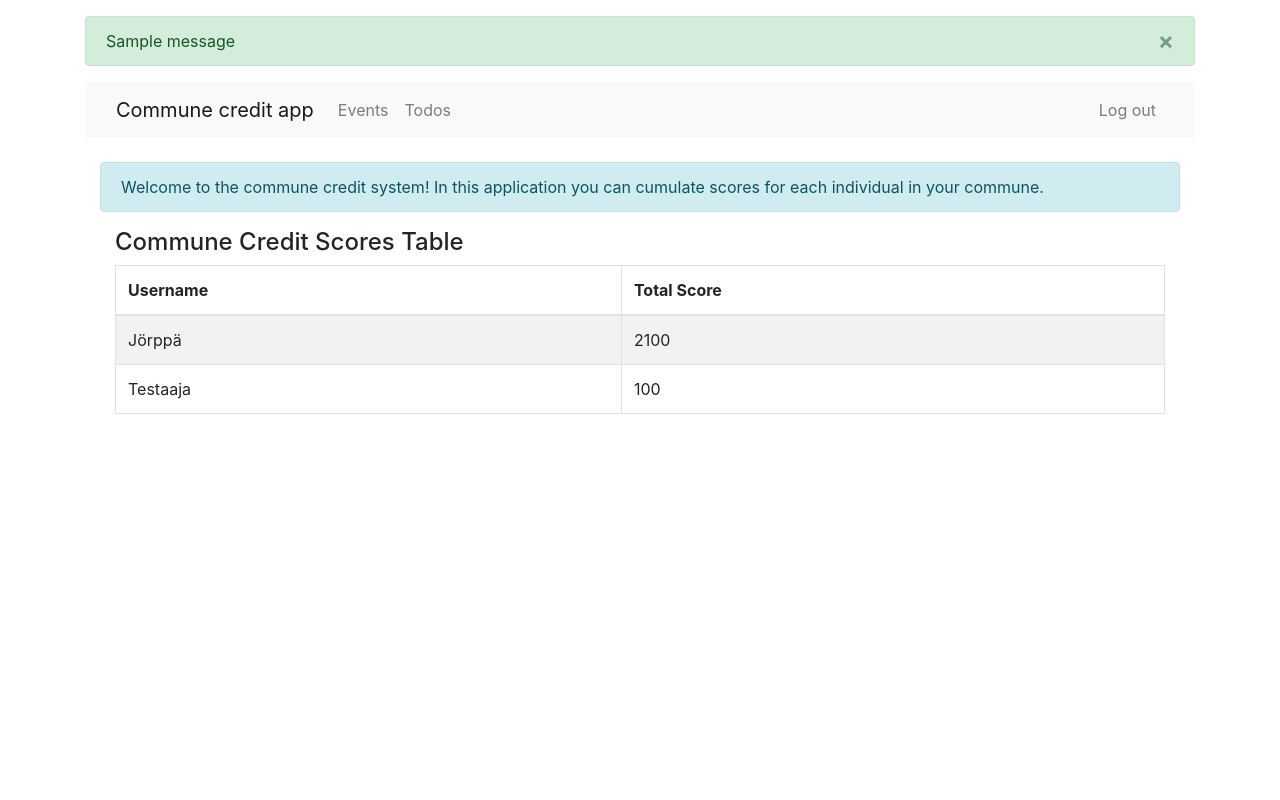
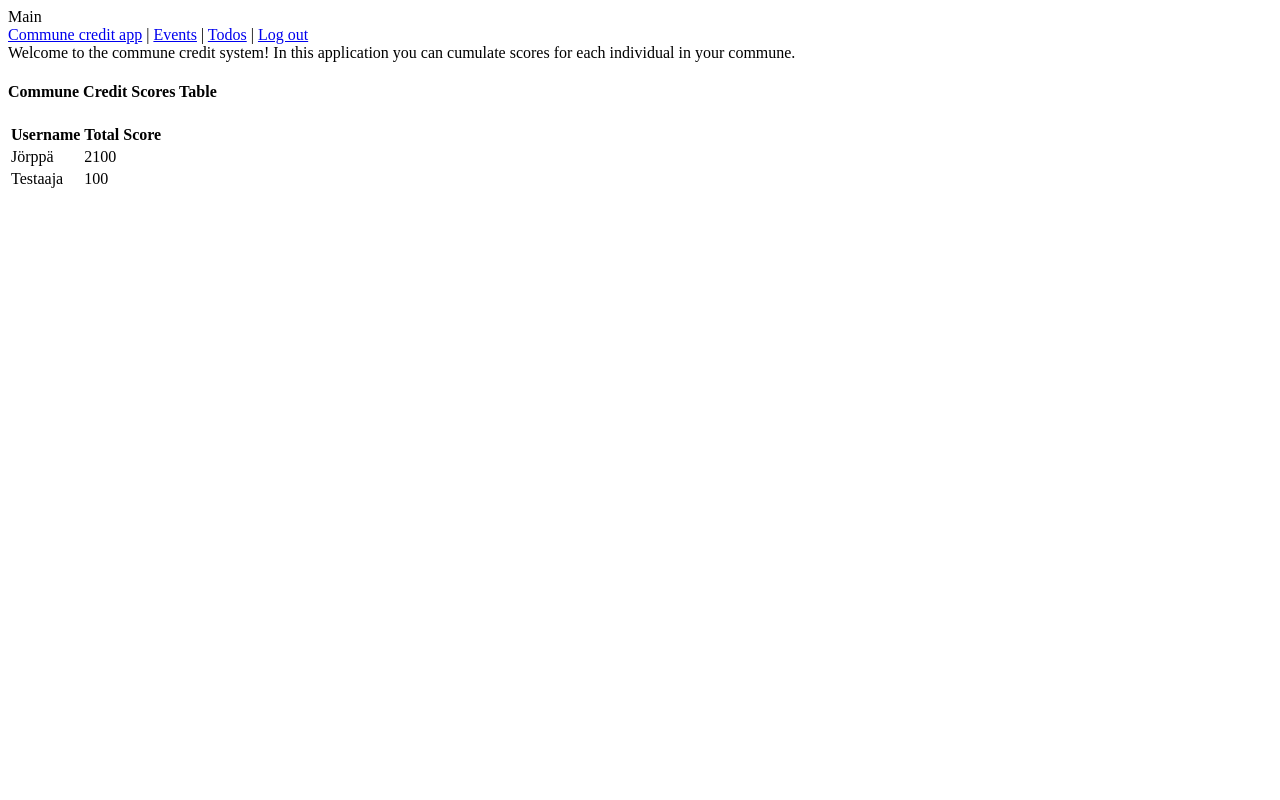
Before and after one commit to kallioaa/Kommuunisovellus, a Flask app: page / in a window 1280 px wide. Run offline with Flask 3, Linux system fonts and the light colour scheme; the visitor is signed in with stand-in values (Sample User, id 1); data comes from the database, SQL or seed files in the repository; one stand-in notice (Sample message) is shown; some libraries are stand-ins or nearby versions.

Commit message:
Removing bootstrap from the project

```diff
--- a/app/mod_events/controllers.py
+++ b/app/mod_events/controllers.py
@@ -3,7 +3,6 @@
 """
 
 from flask import render_template, Blueprint, session, redirect, url_for, flash, request
-from app.mod_events.forms import CreateEventForm
 from app.mod_events.models import add_event_to_database, get_all_passed_events
 from app.mod_users.models import get_usernames_and_emails, get_user_id
 from app.mod_voting.models import add_vote
--- a/app/templates/bootstrap/base.html
+++ /dev/null
@@ -1,36 +0,0 @@
-<!DOCTYPE html>
-<html lang="en">
-
-<head>
-    <meta charset="UTF-8">
-    <meta name="viewport" content="width=device-width, initial-scale=1.0">
-    <title>{% block title %} {% endblock %}</title>
-    <link href="https://stackpath.bootstrapcdn.com/bootstrap/4.5.2/css/bootstrap.min.css" rel="stylesheet">
-</head>
-
-<body>
-    <div class="container mt-3">
-        {% with messages = get_flashed_messages(with_categories=true) %}
-        {% if messages %}
-        <div class="flashes">
-            {% for category, message in messages %}
-            <div class="alert alert-{{ category }} alert-dismissible fade show" role="alert">
-                {{ message }}
-                <button type="button" class="close" data-dismiss="alert" aria-label="Close">
-                    <span aria-hidden="true">&times;</span>
-                </button>
-            </div>
-            {% endfor %}
-        </div>
-        {% endif %}
-        {% endwith %}
-
-        {% block content %} {% endblock %}
-    </div>
-
-    <script src="https://code.jquery.com/jquery-3.5.1.slim.min.js"></script>
-    <script src="https://cdn.jsdelivr.net/npm/@popperjs/core@2.5.4/dist/umd/popper.min.js"></script>
-    <script src="https://stackpath.bootstrapcdn.com/bootstrap/4.5.2/js/bootstrap.min.js"></script>
-</body>
-
-</html>
--- a/app/templates/components/_navbar.html
+++ b/app/templates/components/_navbar.html
@@ -2,38 +2,17 @@
 <html lang="en">
 
 <head>
-    <!-- Bootstrap CSS -->
-    <link rel="stylesheet" href="https://stackpath.bootstrapcdn.com/bootstrap/4.5.2/css/bootstrap.min.css">
+    <meta charset="UTF-8">
+    <title>Commune Credit App</title>
 </head>
 
 <body>
-    <nav class="navbar navbar-expand-lg navbar-light bg-light">
-        <div class="container-fluid">
-            <a class="navbar-brand" href="{{ url_for('main.main') }}">Commune credit app</a>
-            <button class="navbar-toggler" type="button" data-toggle="collapse" data-target="IDnavbarNavAltMarkup"
-                aria-controls="navbarNavAltMarkup" aria-expanded="false" aria-label="Toggle navigation">
-                <span class="navbar-toggler-icon"></span>
-            </button>
-
-            <div class="collapse navbar-collapse" id="navbarNavAltMarkup">
-                <!-- Left-aligned nav links -->
-                <div class="navbar-nav">
-                    <a class="nav-link" href="{{ url_for('events.main') }}">Events</a>
-                    <a class="nav-link" href="{{ url_for('todos.main_todos') }}">Todos</a>
-                </div>
-
-                <!-- Right-aligned nav link -->
-                <div class="navbar-nav ml-auto">
-                    <a class="nav-link" href="{{ url_for('users.log_out') }}">Log out</a>
-                </div>
-            </div>
-        </div>
+    <nav>
+        <a href="{{ url_for('main.main') }}">Commune credit app</a> |
+        <a href="{{ url_for('events.main') }}">Events</a> |
+        <a href="{{ url_for('todos.main_todos') }}">Todos</a> |
+        <a href="{{ url_for('users.log_out') }}">Log out</a>
     </nav>
-
-    <!-- JQuery and Popper.js then Bootstrap JS (for Bootstrap 4) -->
-    <script src="https://code.jquery.com/jquery-3.5.1.slim.min.js"></script>
-    <script src="https://cdn.jsdelivr.net/npm/popper.js@1.16.1/dist/umd/popper.min.js"></script>
-    <script src="https://stackpath.bootstrapcdn.com/bootstrap/4.5.2/js/bootstrap.min.js"></script>
 </body>
 
 </html>
--- a/app/templates/events/main.html
+++ b/app/templates/events/main.html
@@ -1,5 +1,3 @@
-{% extends "bootstrap/base.html" %}
-
 {% block title %} Main {% endblock %}
 
 {% block content %}
--- a/app/templates/main/main.html
+++ b/app/templates/main/main.html
@@ -1,5 +1,3 @@
-{% extends "bootstrap/base.html" %}
-
 {% block title %} Main {% endblock %}
 
 {% block content %}
--- a/app/templates/todos/main.html
+++ b/app/templates/todos/main.html
@@ -1,5 +1,3 @@
-{% extends "bootstrap/base.html" %}
-
 {% block title %} Todos {% endblock %}
 
 {% block content %}
```
Also changed, not shown: app/templates/components/_alerts.html (added, +9 -0 lines), app/templates/events/new_event.html (+7 -27 lines), app/templates/users/log_in.html (+10 -36 lines), app/templates/users/new_user.html (+6 -34 lines).
